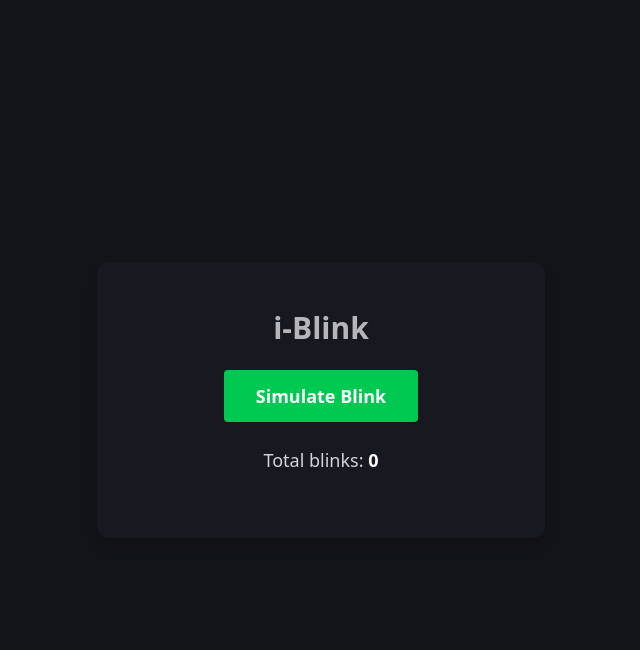
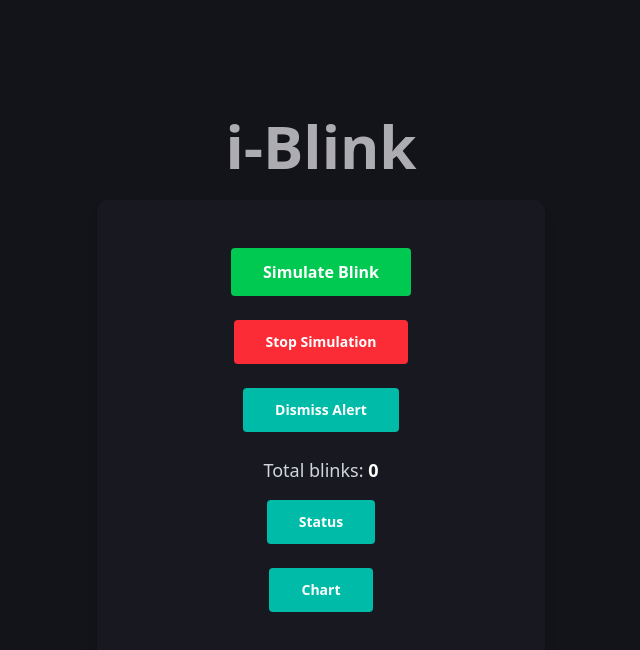
Before and after one commit to S-Roomi/iBlink, a React (Vite) app in the folder my-app/: page / in a window 1280 px wide. Shown: the top 650 px of the page, without its empty margins (319-959 px from the left). Built offline with nearby package versions, Linux system fonts and the light colour scheme; no server answers.

Commit message:
AHHHH. API's setup but websocket is not up and running. Still needs more debuging

```diff
--- a/my-app/src/App.css
+++ b/my-app/src/App.css
@@ -188,21 +188,12 @@
 }
 @keyframes blinking {
   0% {
-    opacity: 0.2;
+    opacity: 0;
   }
-  20% {
-    opacity: 0.4;
+  15% {
+    opacity: .1;
   }
-  40% {
-    opacity: 0.55;
-  }
-  60% {
-    opacity: 0.7;
-  }
-  80% {
-    opacity: 0.85;
-  }
-  100% {
+  /* 40% {
     opacity: 1;
-  }
+  } */
 }
--- a/my-app/src/BlinkDetector.tsx
+++ b/my-app/src/BlinkDetector.tsx
@@ -1,4 +1,5 @@
-import { useState } from "react";
+import React, { useState, useEffect, useRef } from "react";
+import type { SessionStatus, Device, StatusResponse} from "./types"
 import "./App.css";
 
 const BLINK_THRESHOLD = 10;
@@ -6,6 +7,63 @@ const BLINK_THRESHOLD = 10;
 export default function BlinkDetector() {
   const [blinks, setBlinks] = useState<number[]>([]);
   const [alert, setAlert] = useState(false);
+
+  const [devices, setDevices] = useState<Device[]>([]);
+  //const [status, setStatus] = useState<SessionStatus | null>(null);
+  const [isConnected, setIsConnected] = useState<boolean>(false);
+
+  const [temp, setTemp] = useState<StatusResponse | null>(null);
+
+  const ws = useRef<WebSocket | null>(null);
+
+  // Fetch all devices on mount
+  useEffect(() => {
+    fetch('http://localhost:8000/api/devices').then(res => res.json()).then(setDevices);
+  }, []);
+
+  // Connect websocket
+  const connectWS = () => {
+
+    useEffect(() => {
+      ws.current = new WebSocket('ws://localhost:8000/ws/live');
+      ws.current.onopen = () => setIsConnected(true);
+      ws.current.onmessage = (event) => {
+        const data: StatusResponse = JSON.parse(event.data);
+        setTemp(data);
+      }
+      ws.current.onclose = () => setIsConnected(false);
+    }, [])
+
+  }
+
+  // API Command Wrappers
+  const startSession = async () => {
+    await fetch('http://localhost:8000/api/session/start', { method: 'POST' });
+    connectWS(); // Connect WS when session starts
+  };
+
+  const stopSession = async () => {
+    await fetch('http://localhost:8000/api/session/stop', { method: 'POST' });
+
+    //check to see if ws is open. If so close it
+    ws.current?.close();
+  };
+
+  const dismissAlert = () => {
+    fetch('http://localhost:8000/api/session/dismiss', { method: 'POST' });
+  };
+
+  const get_status = async () => {
+    await fetch('http://localhost:8000/api/session/status', { method: 'GET'})
+    .then(res => res.json())
+    .then(setTemp)
+    console.log(temp)
+
+  }
+
+  const chart = () => {
+    fetch('http://localhost:8000/api/session/chart', { method: 'GET'})
+  }
 
   const handleBlink = () => {
     const now = Date.now();
@@ -20,33 +78,80 @@ export default function BlinkDetector() {
     setAlert(false)
   }
 
-  return (
-    <div className="flex items-center justify-center min-h-screen bg-[#13131a]">
+
+    return (
+    <div className="flex flex-col items-center justify-center min-h-screen bg-[#13131a]">
+      <h1 className="blinking text-6xl font-bold mb-6 text-gray-100 text-center">i-Blink</h1>
       <div className="bg-[#181820] rounded-xl shadow-lg px-10 py-12 flex flex-col items-center w-full max-w-md">
-        <h1 className="blinking text-3xl font-bold mb-6 text-gray-100 text-center">i-Blink</h1>
         <button
-          className="mb-6 px-8 py-3 bg-green-500 hover:bg-green-600 text-white text-lg font-semibold rounded transition"
-          onClick={handleBlink}
+          className="mb-6 px-8 py-3 bg-green-500 hover:bg-green-600 text-white text-md font-semibold rounded transition"
+          onClick={startSession}
         >
           Simulate Blink
         </button>
+
+        <button
+          className="mb-6 px-8 py-3 bg-red-500 hover:bg-red-600 text-white text-sm font-semibold rounded transition"
+          onClick={stopSession}
+        >
+          Stop Simulation
+        </button>
+
+        <button
+          className="mb-6 px-8 py-3 bg-teal-500 hover:bg-teal-600 text-white text-sm font-semibold rounded transition"
+          onClick={stopSession}
+        >
+          Dismiss Alert
+        </button>
+
         <div className="text-lg mb-4 text-gray-300">
-          Total blinks: <span className="font-bold text-white">{blinks.length}</span>
+          Total blinks: <span className="font-bold text-white">{temp?.blink_count ? temp?.blink_count : 0 }</span>
         </div>
-        {alert && (
-          <div>
-            <div className="p-4 bg-red-600 text-white rounded font-semibold text-center w-full shadow-md">
-              Alert! Abnormal blink pattern detected!
-            </div>
-            <button
-            className="p-5 "
-            onClick={resetBlink}
-            >
-              Reset blink detection
-            </button>
-          </div>
-        )}
+
+        <button
+          className="mb-6 px-8 py-3 bg-teal-500 hover:bg-teal-600 text-white text-sm font-semibold rounded transition"
+          onClick={get_status}
+        >
+          Status
+        </button>
+
+        <button
+          className="mb-6 px-8 py-3 bg-teal-500 hover:bg-teal-600 text-white text-sm font-semibold rounded transition"
+          onClick={chart}
+        >
+          Chart
+        </button>
       </div>
     </div>
   );
+
+  // return (
+  //   <div className="p-4 border rounded-lg shadow-md">
+  //     <h2 className="text-xl font-bold mb-4">Acoustic Blink Detector</h2>
+
+  //     <div className="space-x-2 mb-6">
+  //       <button onClick={startSession} className="bg-green-500 text-white px-4 py-2 rounded">Start</button>
+  //       <button onClick={stopSession} className="bg-red-500 text-white px-4 py-2 rounded">Stop</button>
+  //       <button onClick={dismissAlert} className="bg-gray-500 text-white px-4 py-2 rounded">Dismiss Alert</button>
+  //     </div>
+
+  //     {/* Visual Feedback */}
+  //     <div className={`p-4 rounded ${status?.alert_triggered ? 'bg-red-200 animate-pulse' : 'bg-blue-50'}`}>
+  //       <p>Status: {isConnected ? "🟢 Connected" : "🔴 Disconnected"}</p>
+  //       <p>Alert State: <strong>{status?.alert_triggered ? "BLINK DETECTED" : "Normal"}</strong></p>
+  //     </div>
+
+  //     {/* Real-time Chart Image */}
+  //     {isConnected && (
+  //       <div className="mt-4">
+  //         <h3 className="font-semibold">Live Signal:</h3>
+  //         <img
+  //           src={`http://localhost:8000/api/session/chart?t=${Date.now()}`}
+  //           alt="FMCW Signal"
+  //           className="w-full border"
+  //         />
+  //       </div>
+  //     )}
+  //   </div>
+  // );
 }
--- /dev/null
+++ b/my-app/src/types.tsx
@@ -0,0 +1,26 @@
+export interface SessionStatus {
+    is_active:              boolean,
+    alert_triggered:        boolean,
+    last_blink_time?:       string
+}
+
+export interface Device {
+    id:             number,
+    name:           string
+}
+
+export interface StatusResponse {
+    running:                boolean,
+    status_msg:             string,
+    blink_count:            number,
+    chirps_processed:       number,
+    face_bin?:              number,
+    face_distance_m:        number,
+    blinks_in_window:       number,
+    alert_threshold:        number,
+    alert_window_s:         number,
+    seconds_until_reset:    number,
+    alert_triggered:        boolean,
+    alert_time:             number
+
+}
```
